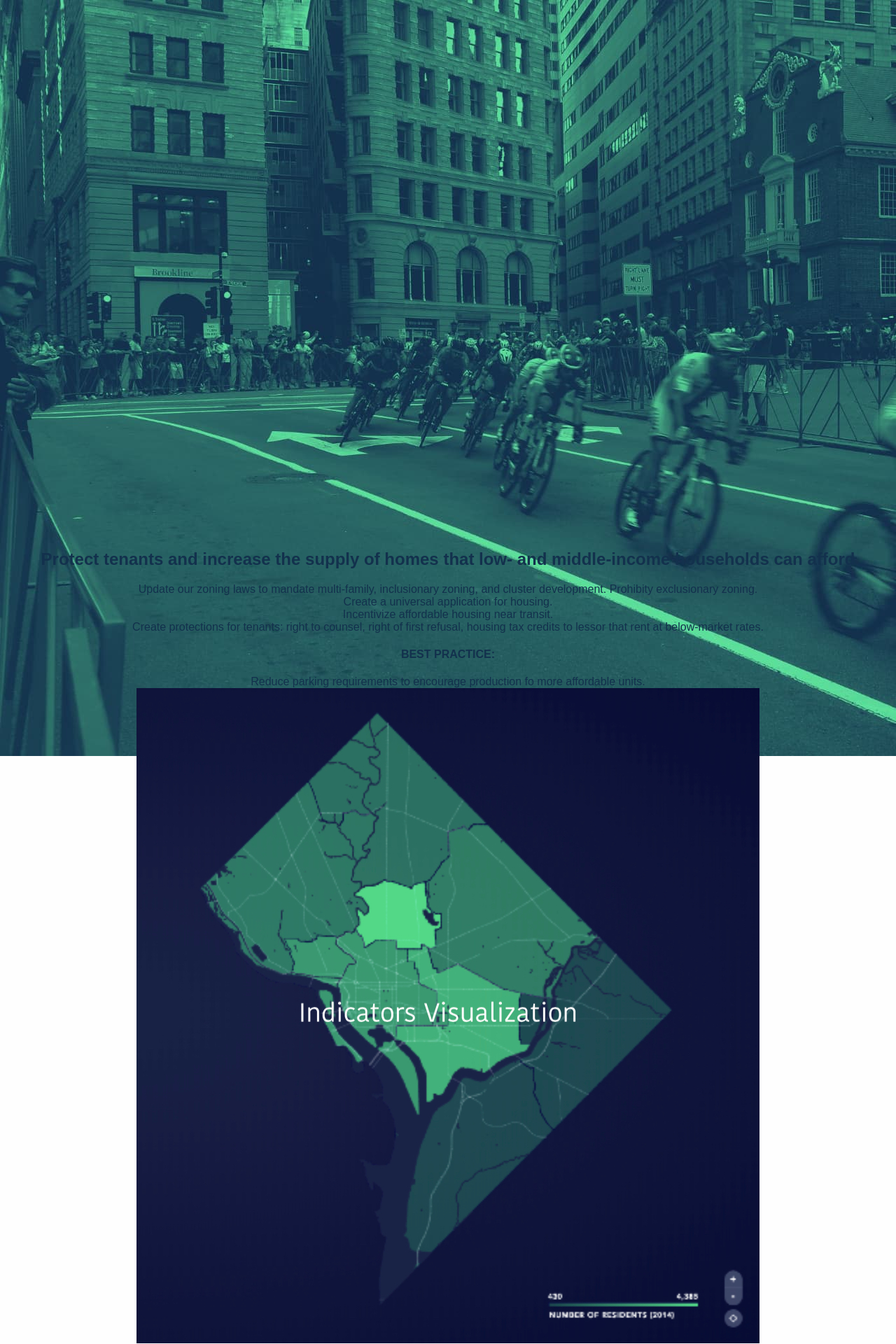
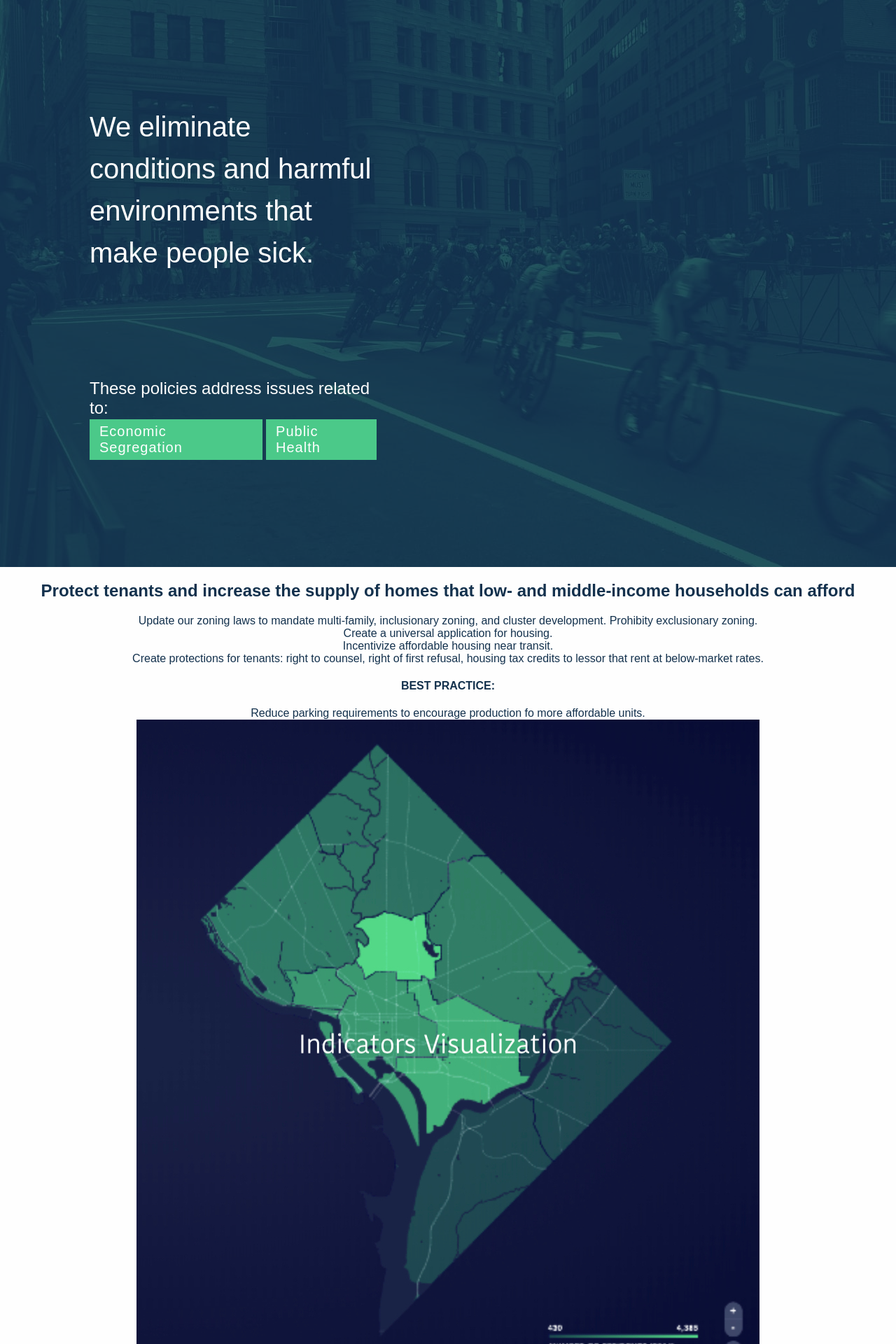
Before and after one commit to MAPC/stateofequity, a Jekyll site: the page built from outcome.html, in a window 1280 px wide. Shown: the top 1920 px of the page at 70% size. Built offline with Jekyll 4.4.1, drawn with Linux system fonts in a browser that asks for light colours; some web fonts are replaced.

Commit message:
Style outcome layout header

```diff
--- a/_layouts/outcome.html
+++ b/_layouts/outcome.html
@@ -7,14 +7,14 @@ layout: default
   <header>
     <img src="{{ '/assets/images/bikers.jpg' | relative_url }}" class="header-background">
 
-    <div class="header-content">
-      <h1>We have good jobs and pathways to prosperity.</h1>
+    <div class="header-content content-wrapper">
+      <h1>We eliminate conditions and harmful environments that make people sick.</h1>
 
       <div class="policies">
         These policies address issues related to:
 
         <ul class="policy-category-list">
-          <li>Economic Segragation</li>
+          <li>Economic Segregation</li>
           <li>Public Health</li>
         </ul>
       </div>
--- a/_sass/layouts/outcome.scss
+++ b/_sass/layouts/outcome.scss
@@ -1,11 +1,60 @@
 .layout.outcome {
 
   header {
-    height: 85vh;
+    height: 90vh;
 
     color: $color_font-light;
 
     background: $color_bg-dark;
+    overflow: hidden;
+
+    img.header-background {
+      @extend ._vertical-center;
+
+      min-height: 100%;
+      min-width: 100%;
+
+      opacity: .2;
+    }
+
+    .header-content {
+      @extend ._vertical-center;
+
+      text-align: left;
+
+      & > * { width: 40%; }
+
+      h1 {
+        margin: 0;
+        margin-bottom: 150px;
+
+        font-weight: 400;
+        font-size: 40px;
+        line-height: 60px;
+      }
+
+      .policies {
+        font-size: 24px;
+        font-weight: 300;
+      }
+
+      .policy-category-list {
+        display: flex;
+
+        margin: 2px 0;
+
+        li {
+          padding: 6px 14px;
+
+          font-size: 20px;
+          letter-spacing: 1px;
+
+          background: $color_brand-secondary;
+
+          & + li { margin-left: 5px; }
+        }
+      }
+    }
   }
 
   article.strategy {
--- a/_sass/modules/_all.scss
+++ b/_sass/modules/_all.scss
@@ -1 +1,2 @@
+@import 'layout';
 @import 'ul';
--- /dev/null
+++ b/_sass/modules/layout.scss
@@ -0,0 +1,10 @@
+.layout {
+
+  .content-wrapper {
+
+    width: 80%;
+    margin: 0 auto;
+
+  }
+
+}
--- a/_sass/partials/_extends.scss
+++ b/_sass/partials/_extends.scss
@@ -9,7 +9,7 @@
 
 ._vertical-center {
   position: absolute;
-  top: 40%;
+  top: 50%;
   transform: translateY(-50%);
   left: 0;
   right: 0;
--- a/_sass/partials/_vars.scss
+++ b/_sass/partials/_vars.scss
@@ -1,5 +1,5 @@
 $color_brand-primary: #13314D;
-$color_brand-secondary: #57E09B;
+$color_brand-secondary: #4BC989;
 
 $color_bg-light: #fefefe;
 $color_bg-medium: #95989a;
```
